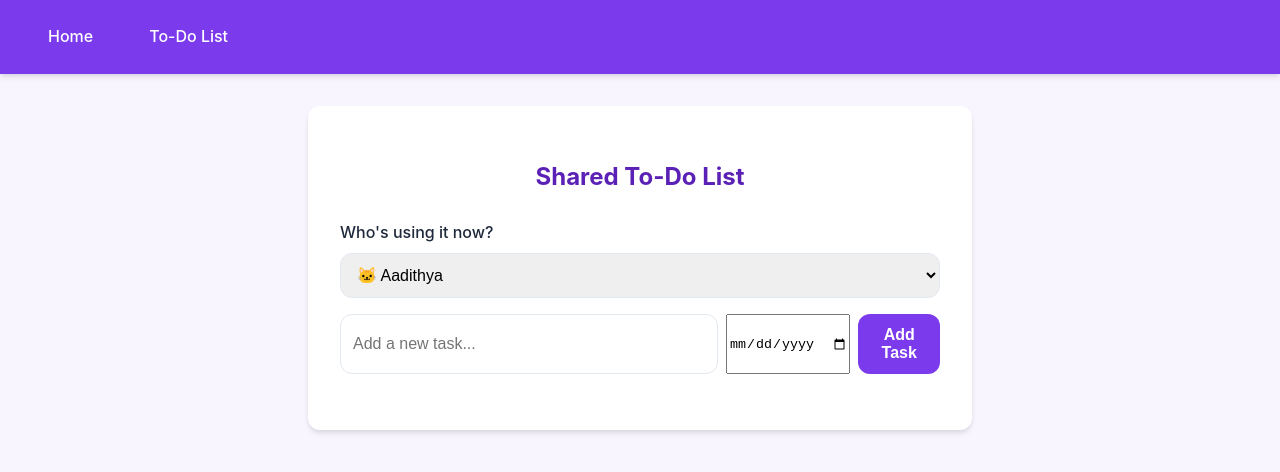
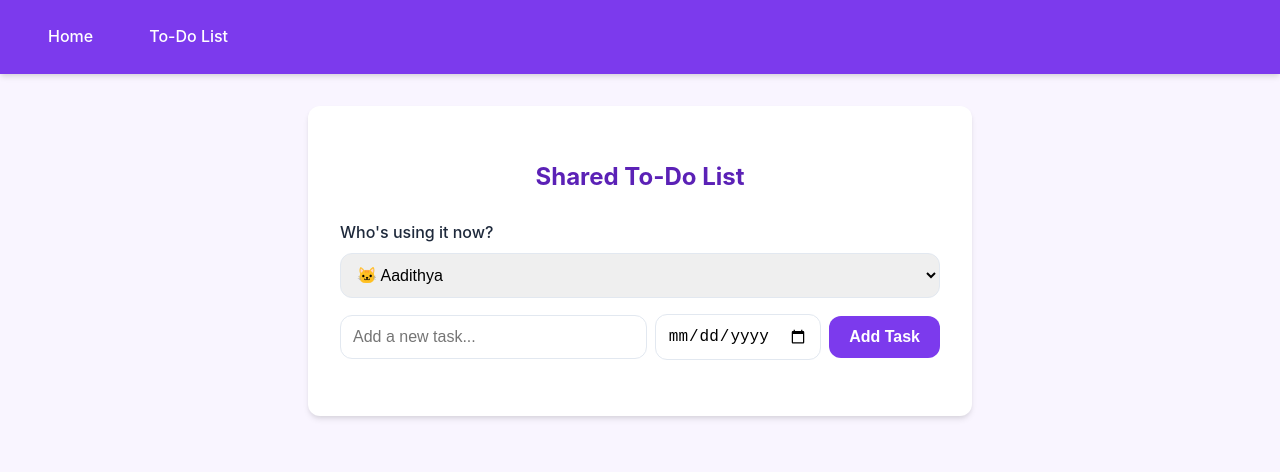
Before and after one commit to Aadithya-vv/Text-to-PDF-and-todo-website, a plain HTML site: page todo.html in a window 1280 px wide. Drawn offline with Linux system fonts and the light colour scheme; no server answers.

Commit message:
Update styles.css

```diff
--- a/styles.css
+++ b/styles.css
@@ -254,3 +254,66 @@
     color: var(--text-light);
     margin-bottom: 0.5rem;
   }
+  /* Add this to your CSS */
+.task-date-input {
+  padding: 0.75rem;
+  border: 1px solid var(--border);
+  border-radius: var(--border-radius);
+  font-size: 1rem;
+  transition: all 0.2s ease;
+  margin-bottom: 0;
+}
+
+.task-date-input:focus {
+  outline: none;
+  border-color: var(--primary-light);
+  box-shadow: 0 0 0 3px rgba(124, 58, 237, 0.1);
+}
+
+.task-controls {
+  display: flex;
+  gap: 0.5rem;
+  margin-bottom: 1rem;
+  align-items: center;
+}
+
+.task-controls > * {
+  flex: 1;
+}
+
+.task-controls button {
+  flex: 0 0 auto;
+}
+/* Add to your existing CSS */
+.task-controls {
+  display: flex;
+  gap: 0.5rem;
+  margin-bottom: 1rem;
+  flex-wrap: wrap;
+}
+
+.task-controls input[type="text"] {
+  flex: 2;
+  min-width: 200px;
+}
+
+.task-controls input[type="date"] {
+  flex: 1;
+  min-width: 120px;
+  padding: 0.75rem;
+  border: 1px solid var(--border);
+  border-radius: var(--border-radius);
+  font-size: 1rem;
+}
+
+.task-controls button {
+  flex: 0 0 auto;
+  padding: 0.75rem 1.25rem;
+}
+
+.task-dates {
+  font-size: 0.9rem;
+  color: var(--text-light);
+  margin: 0.5rem 0;
+  font-style: italic;
+}
```
